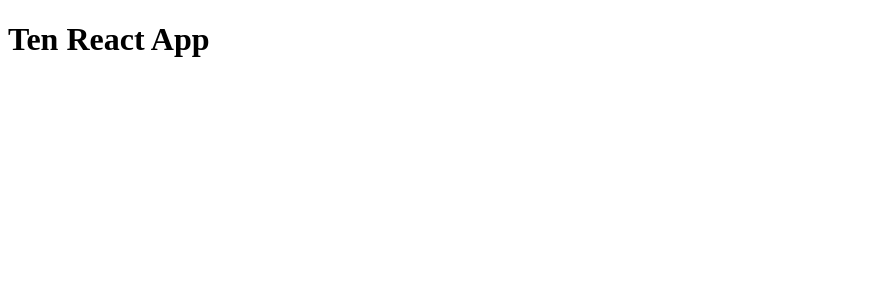
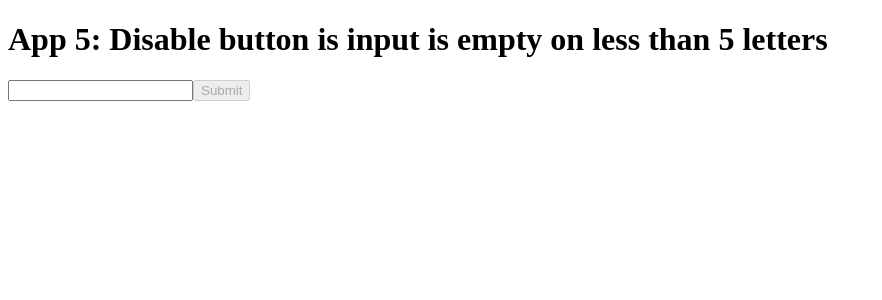
Before and after one commit to Abhaymodi860/TenReactApps, a React (Create React App) app in the folder ten-react-app/: page / in a window 1280 px wide. Shown: the top 300 px of the page, without its empty margins (0-882 px from the left). Built offline with nearby package versions, Linux system fonts and the light colour scheme.

Commit message:
05-disable-button-if-empty

```diff
--- a/ten-react-app/src/App.js
+++ b/ten-react-app/src/App.js
@@ -1,9 +1,16 @@
+import { useState } from "react";
 import "./App.css";
 
 function App() {
+  const [value, setValue] = useState("");
+
   return (
     <div>
-      <h1>Ten React App</h1>
+      <h1>App 5: Disable button is input is empty on less than 5 letters</h1>
+      <div>
+        <input type="text" onChange={(e) => setValue(e.target.value)} />
+        <button disabled={value.length < 5}>Submit</button>
+      </div>
     </div>
   );
 }
```
